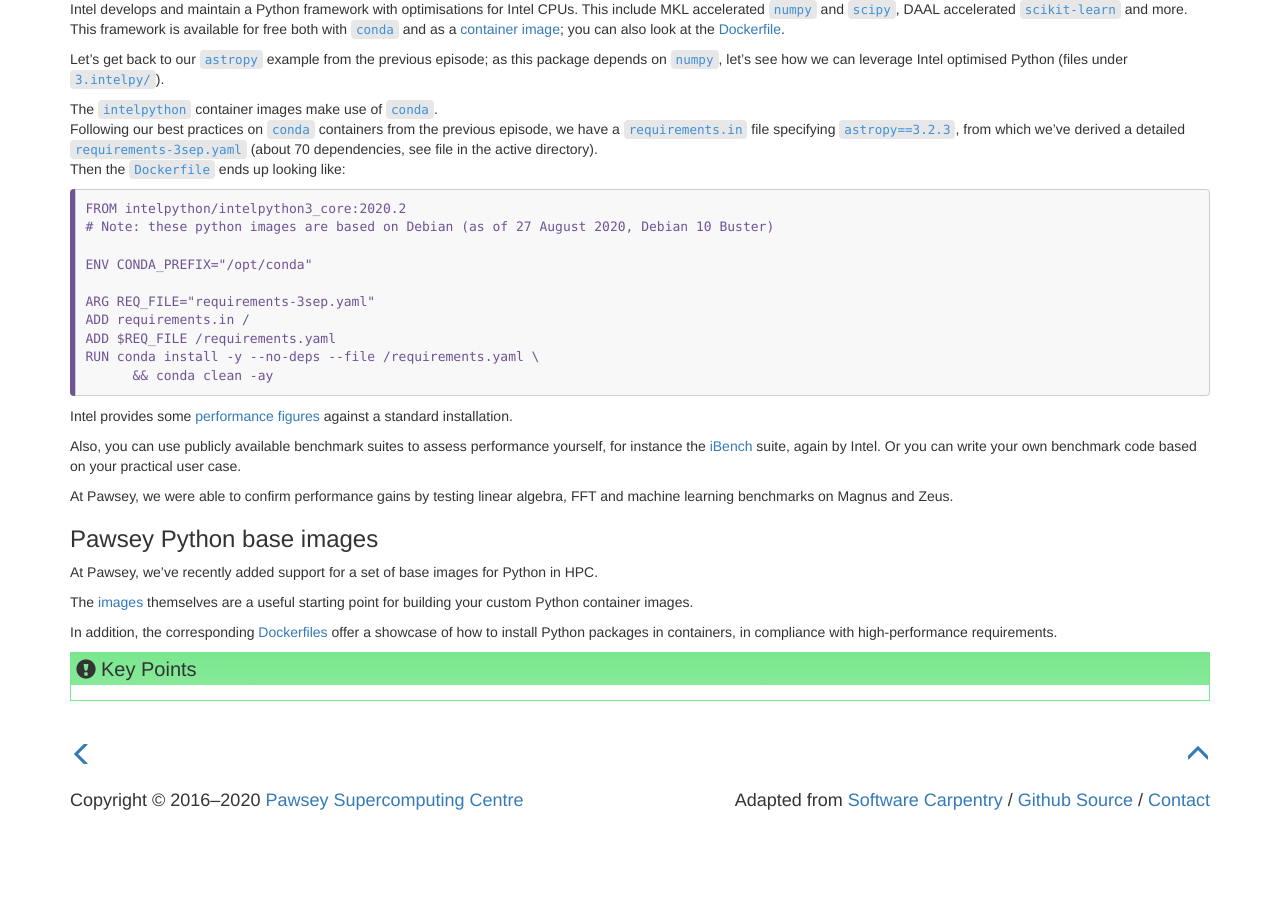
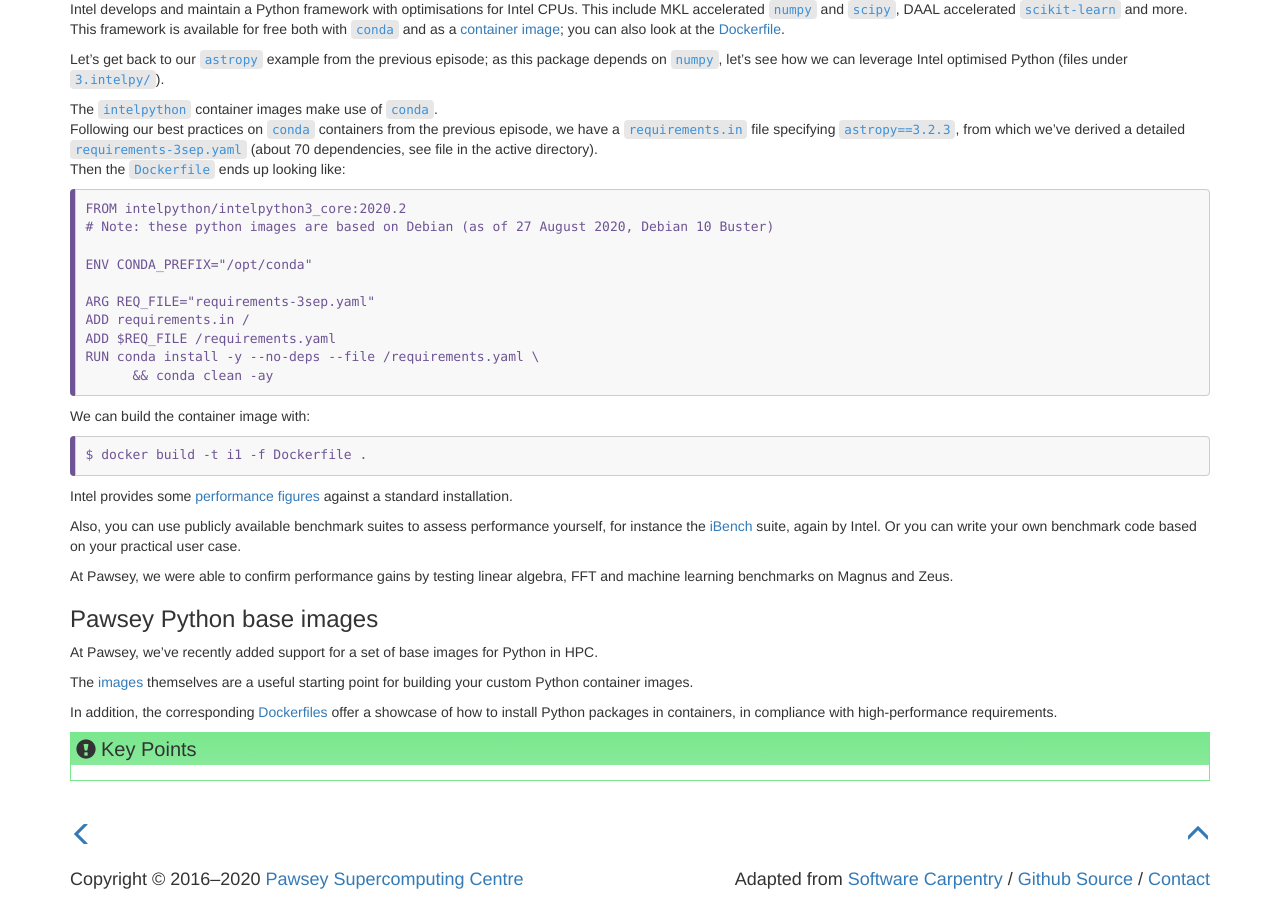
Before and after one commit to PawseySC/containers-astro-python-workshop, a Jekyll site: the page built from _episodes/3.hpc.md, in a window 1280 px wide and 900 px high, scrolled down 12372 px. Built offline with Jekyll 4.4.1, drawn with Linux system fonts in a browser that asks for light colours; before the commit the page ends 13193 px from its top, so only the background shows below that.

Commit message:
fix to ep3

````diff
--- a/_episodes/3.hpc.md
+++ b/_episodes/3.hpc.md
@@ -701,6 +701,13 @@ RUN conda install -y --no-deps --file /requirements.yaml \
 ```
 {: .source}
 
+We can build the container image with:
+
+```
+$ docker build -t i1 -f Dockerfile .
+```
+{: .bash}
+
 Intel provides some [performance figures](https://software.intel.com/content/www/us/en/develop/tools/distribution-for-python/benchmarks.html) against a standard installation.
 
 Also, you can use publicly available benchmark suites to assess performance yourself, for instance the [iBench](https://github.com/IntelPython/ibench) suite, again by Intel.  Or you can write your own benchmark code based on your practical user case.
````
